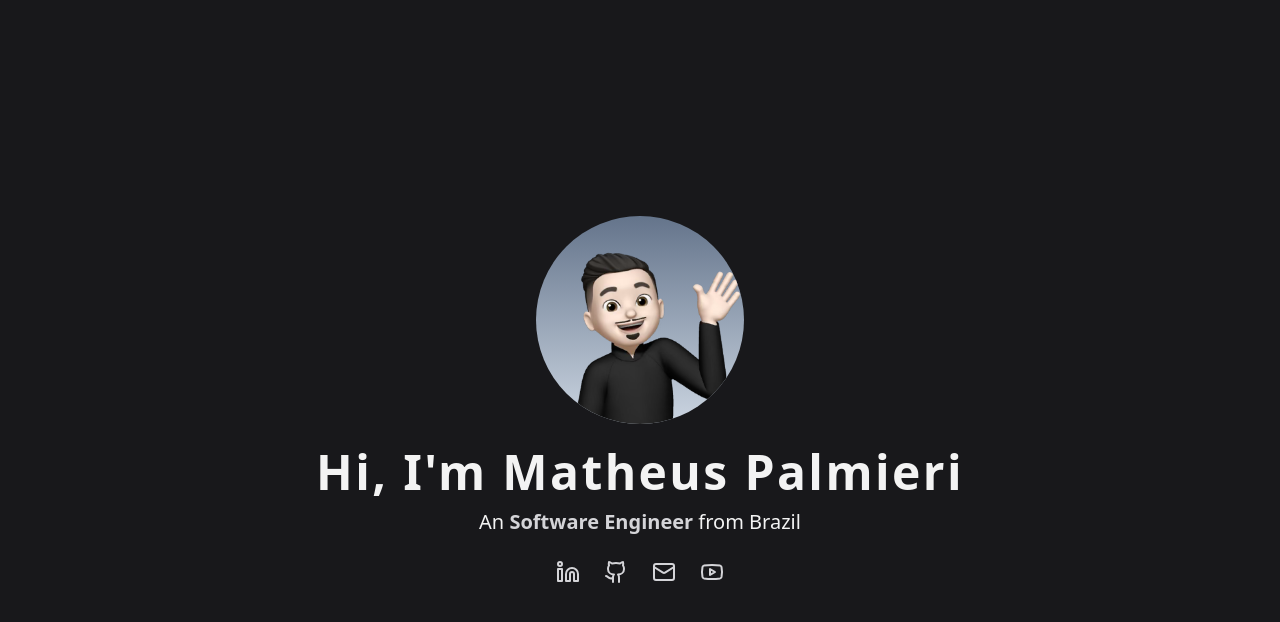
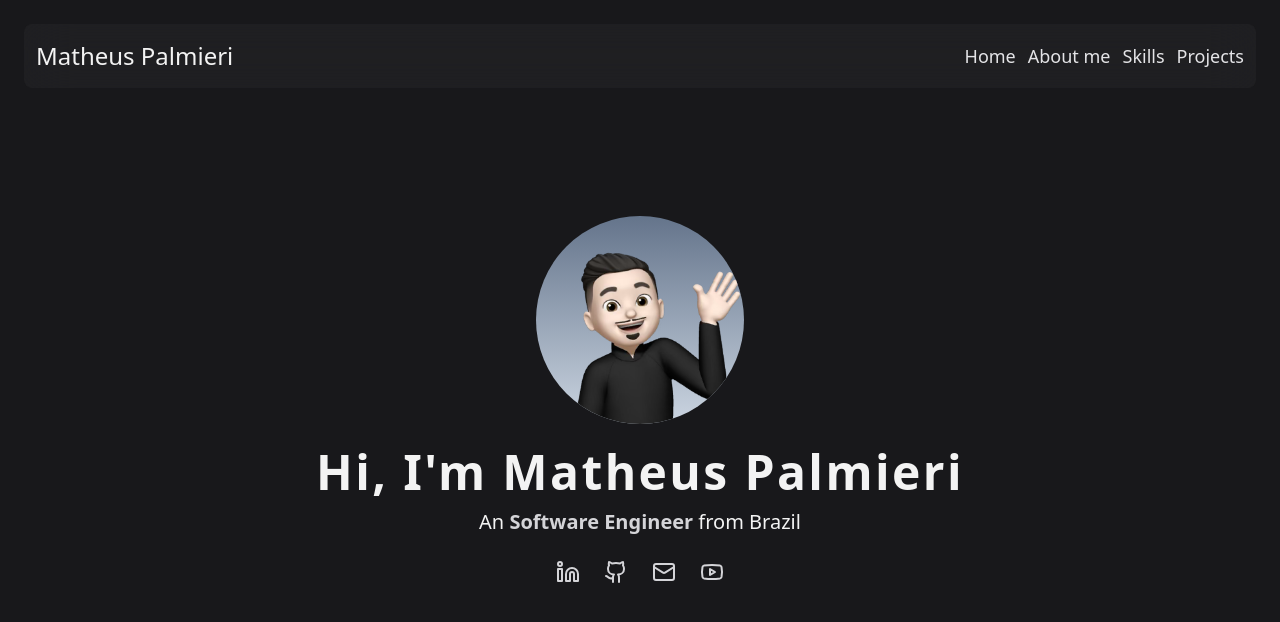
Before and after one commit to MatheusPalmieri/portfolio, a React (Vite) app: page / in a window 1280 px wide. Shown: the top 622 px of the page. Built offline with nearby package versions, Linux system fonts and the light colour scheme.

Commit message:
feat: navbar fixed

```diff
--- a/src/components/Navbar/index.tsx
+++ b/src/components/Navbar/index.tsx
@@ -5,10 +5,10 @@ export const Navbar = () => {
   const navigate = useNavigate();
 
   return (
-    <div className="p-6">
+    <div className="w-full fixed z-50 p-6">
       <nav
         className="
-        h-16 p-3 bg-[rgba(0,0,0,0.1)] backdrop-filter backdrop-blur-xl rounded-lg
+        h-16 p-3 bg-[rgba(100,100,100,0.1)] backdrop-filter backdrop-blur-xl rounded-lg
         flex items-center justify-between
       "
       >
--- a/src/pages/Home/index.tsx
+++ b/src/pages/Home/index.tsx
@@ -1,10 +1,10 @@
-// import { Navbar } from "@/components/Navbar";
+import { Navbar } from "@/components/Navbar";
 import { Header } from "@/sections/Home/Header";
 
 export const Home = () => {
   return (
     <div>
-      {/* <Navbar /> */}
+      <Navbar />
       <Header />
 
       <div className="h-[2000px]"></div>
```
